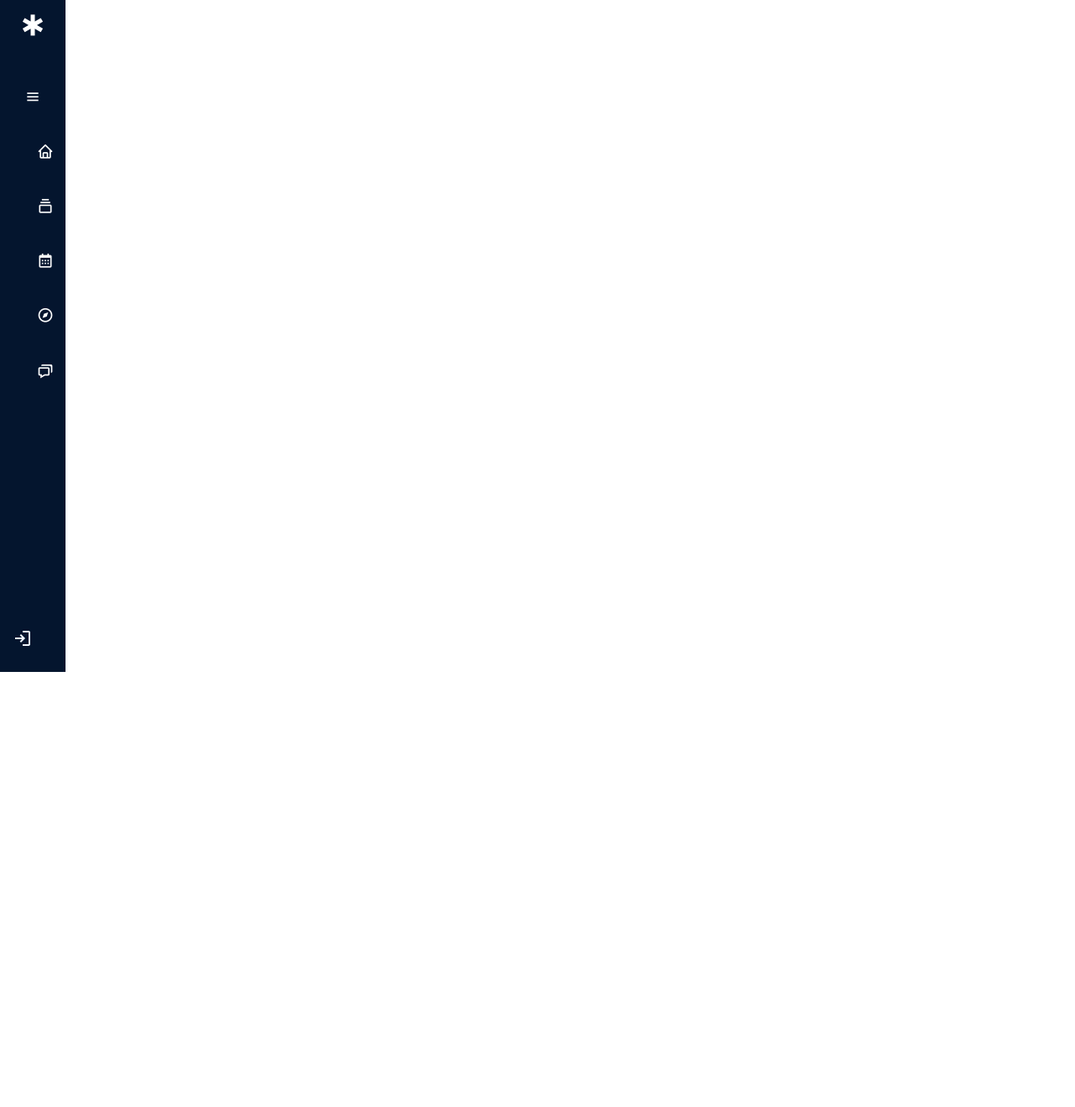
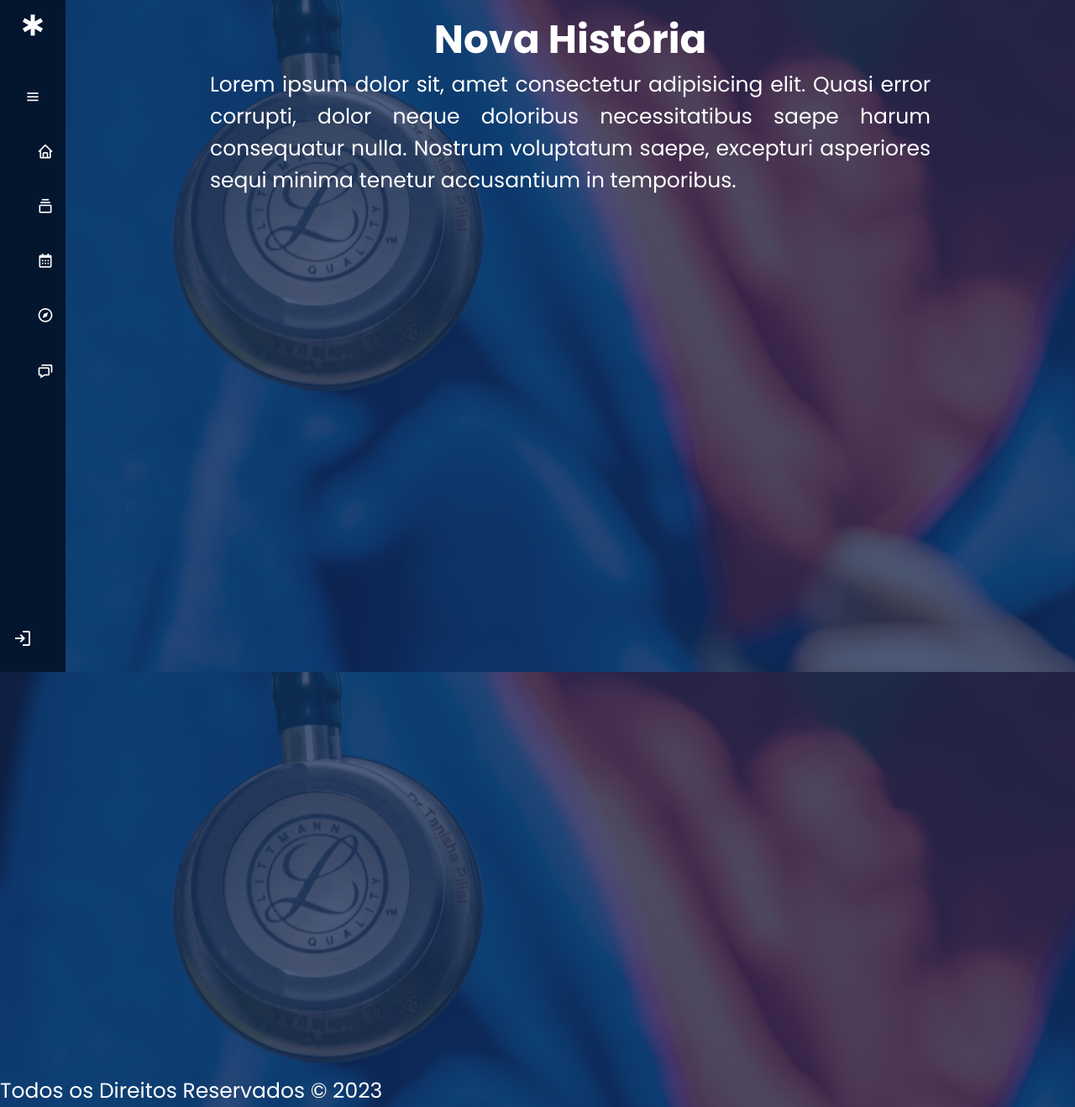
Before and after one commit to lippekstro/hipocrates, a PHP site: page /hipocrates/views/sobre.php in a window 1280 px wide. Shown: the whole page at 84% size. Before the commit the page ends 800 px from the top, so only its background shows below. Run offline with PHP 8.4, Linux system fonts and the light colour scheme.

Commit message:
Revert "Solucionando a adaptabilidade"
This reverts commit b047299085743ca1ae536012a919f0e5ceb3f50c.

```diff
--- a/css/style.css
+++ b/css/style.css
@@ -1,11 +1,4 @@
 @import url("https://fonts.googleapis.com/css2?family=Poppins:wght@300;400;500;600;700&display=swap");
-
-* {
-  margin: 0;
-  padding: 0;
-  box-sizing: border-box;
-  font-family: "Poppins", sans-serif;
-}
 
 :root {
   --color-01: #FFFFFF;
@@ -39,8 +32,112 @@
   --color-29: #000000;
 }
 
+* {
+  padding: 0;
+  margin: 0;
+  box-sizing: border-box;
+  font-family: "Poppins", sans-serif;
+}
+
 body {
-  overflow: hidden;
+  background-color: #2F4C73;
+  background-image: linear-gradient(to right, rgba(17, 42, 88, 0.749), rgba(17, 42, 88, 0.749)), url("/hipocrates/imgs/esteto.jpg");
+  background-attachment: fixed;
+  background-size: cover;
+  background-position: center;
+}
+
+.esticar90 {
+  padding-bottom: 10px;
+  padding-top: 10px;
+  width: 90%;
+}
+
+.esticar40 {
+  padding-bottom: 10px;
+  padding-top: 10px;
+  width: 30%;
+}
+
+.App {
+  background-color: #3d7ec476;
+  border-radius: 35px;
+  padding-left: 50px;
+  padding-right: 50px;
+  padding-top: 10px;
+  padding-bottom: 10px;
+  position: relative;
+  margin-top: 5%;
+  margin-right: 15%;
+  margin-left: 15%;
+}
+
+.espacamento {
+  padding-top: 0.7rem;
+}
+
+.password {
+  padding-top: 0.7rem;
+}
+
+.ns {
+  padding-top: 0.7rem;
+}
+
+.tel {
+  padding-top: 0.7rem;
+}
+
+/* cadastro */
+
+/* verificacao cadastro */
+.reenvio {
+  text-decoration: underline;
+}
+
+.hj {
+  border-radius: 50px;
+}
+
+.verificacao {
+  display: flex;
+  align-items: center;
+  outline: none;
+}
+
+.verificacao input {
+  text-align: center;
+  font-size: 1.125rem;
+}
+
+.verificacao input::-webkit-inner-spin-button,
+.verificacao input::-webkit-inner-outer-button {
+  display: none;
+}
+
+
+.text-sms {
+  padding-top: 2rem;
+  padding-left: 4rem;
+}
+
+.tit1 {
+  width: 100%;
+  justify-content: space-evenly;
+  display: flex;
+  color: #fff;
+  font-size: 40px;
+}
+
+.text1 {
+  text-align: justify;
+  display: flex;
+  color: #fff;
+  padding: 0 10rem;
+}
+
+h1 {
+  color: white;
 }
 
 .sidebar {
@@ -285,7 +382,7 @@ body {
 
 .home-section {
   position: relative;
-  height: 100vh;
+  height: 100vw;
   left: 300px;
   width: calc(100% - 300px);
   transition: all 0.5s ease;
@@ -494,7 +591,7 @@ body {
 
 .buttons {
   position: absolute;
-  bottom: 30px;
+  bottom: 10%;
   z-index: 222222;
   text-align: center;
   width: 100%;
```
